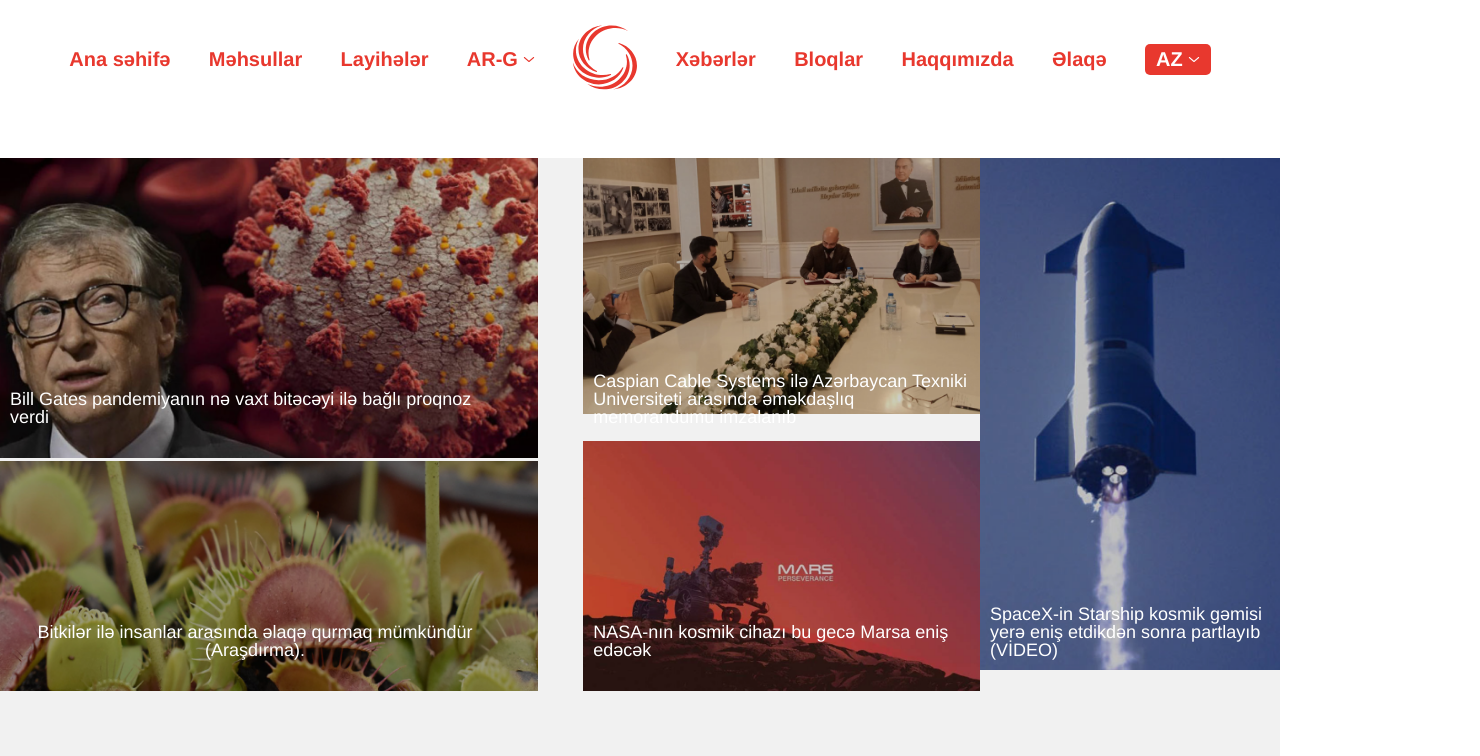
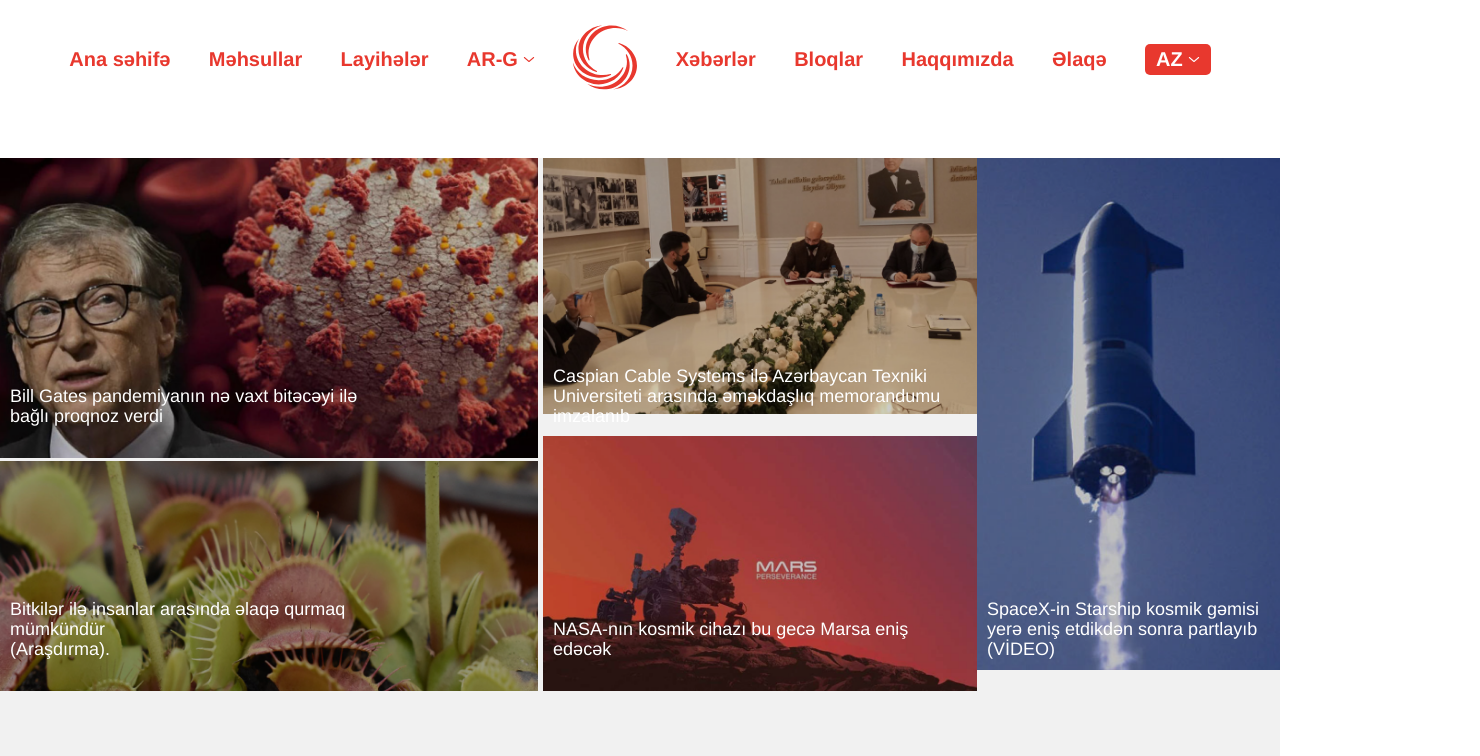
Before and after one commit to sem1103/caspianCable, a Next.js app: page /news in a window 1280 px wide. Shown: the top 756 px of the page, 1480 px wide, since content can reach past the window. Built offline with nearby package versions, Linux system fonts and the light colour scheme.

Commit message:
news first sec

```diff
--- a/src/app/news/News.jsx
+++ b/src/app/news/News.jsx
@@ -11,21 +11,20 @@
         </div>
         <div className={s.news_header}>
         <img className={s.cover} src="assets/img/cover.png" alt="" />
-        <h6 className={s.sec_text}>Caspian Cable Systems ilə Azərbaycan Texniki <br/> Universiteti arasında əməkdaşlıq <br /> memorandumu imzalanıb</h6>
+        <h6 className={s.sec_text}>Caspian Cable Systems ilə Azərbaycan Texniki Universiteti arasında əməkdaşlıq memorandumu imzalanıb</h6>
         </div>
-
         <div className={s.news_header}>
         <img className={s.feat_4} src="assets/img/feat-4.png" alt="" />
-        <h6 className={s.third_text}>Bitkilər ilə insanlar arasında əlaqə qurmaq mümkündür     <br />             (Araşdırma).</h6>
+        <h6 className={s.third_text}>Bitkilər ilə insanlar arasında əlaqə qurmaq mümkündür     <br />    <span>(Araşdırma).</span> </h6>
         </div>
         <div className={s.news_header}>
         <img className={s.feat} src="assets/img/feat.png" alt="" />
-        <h6 className={s.fourth_text}>NASA-nın kosmik cihazı bu gecə Marsa eniş <br /> edəcək</h6>
+        <h6 className={s.fourth_text}>NASA-nın kosmik cihazı bu gecə Marsa eniş edəcək</h6>
         </div>
         </div>
         <div className={s.news_head}>
         <img className={s.image_9} src="assets/img/image 9.png" alt="" />
-        <h6 className={s.fifth_text}>SpaceX-in Starship kosmik gəmisi <br /> yerə eniş etdikdən sonra partlayıb <br /> (VİDEO)</h6>
+        <h6 className={s.fifth_text}>SpaceX-in Starship kosmik gəmisi  yerə eniş etdikdən sonra partlayıb <br /> <span>(VİDEO)</span></h6>
         </div>
       </div>
       <div className={s.news_cards}>
--- a/src/app/news/news.module.css
+++ b/src/app/news/news.module.css
@@ -2,17 +2,49 @@
   margin: clamp(5px, 3vw, 60px) auto 0;
   background-color: var(--mainBackground);
 
+    /* & .news_box{
+      .news_wrapper {
+        display: grid;
+        grid-template-columns: repeat(4, 1fr);
+        grid-template-rows: auto;
+        grid-template-areas:
+          "large large large large"
+          "small1 small2 mid mid"
+          "small3 small4 mid mid";
+        gap: 10px;
+       & .news_header:nth-child(1) {
+          grid-area: large;
+        }
 
+        & .news_header:nth-child(2) {
+          grid-area: small1;
+        }
+
+        .news_header:nth-child(3) {
+          grid-area: small2;
+        }
+
+        .news_header:nth-child(4) {
+          grid-area: small3;
+        }
+
+
+
+        .news_header:nth-child(5) {
+          grid-area: mid;
+        }
+      }
+
+
+    } */
     & .news_box {
       display: flex;
       justify-content: space-between;
-
       & .news_wrapper {
         display: flex;
         justify-content: space-between;
         flex-wrap: wrap;
-      max-width:1025px;
-
+        max-width:1042px;
         & .news_header {
 
           position: relative;
@@ -30,31 +62,28 @@
           }
 
           & .cover {
-          width: clamp(200px, 31vw, 471px);
+            width: clamp(200px, 33.9vw, 489px);
             height: clamp(200px, 20vw, 300px);
 
           }
 
           & .feat {
-          width: clamp(200px, 31vw, 471px);
-          height: clamp(220px, 28vw, 250px);
-          margin-top: -20px;
+            width: clamp(200px, 33.9vw, 489px);
+            height: clamp(220px, 28vw, 255px);
+            margin-top: -25px;
           }
 
           & .first_text, .sec_text, .third_text, .fourth_text{
             position: absolute;
-          width: clamp(200px, 45vw, 500px);
+            width: clamp(200px, 44vw, 400px);
             color: #FFFFFF;
             padding-left: 10px;
             bottom: clamp(10px,3vw,35px);
+            line-height: clamp(10px,2vw,20px);
             font-size: clamp(12px, 1.5vw, 18px);
           }
-       & .first_text{
-          margin-top: clamp(8px,3vw,28px);
-        }
-        & .third_text{
-          text-align: center;
-        }
+
+
         }
       }
 
@@ -62,7 +91,7 @@
         position: relative;
 
         & .image_9 {
-        width: clamp(200px, 30vw, 300px);
+          width: clamp(200px, 30vw, 303px);
           height: clamp(220px, 40vw, 533px);
           object-fit: fill;
 
@@ -70,11 +99,12 @@
 
         & .fifth_text {
           position: absolute;
-        width: clamp(200px, 45vw, 500px);
+          width: clamp(200px, 37vw, 300px);
           color: #FFFFFF;
           bottom: clamp(10px,3vw,35px);
           padding-left: 10px;
           font-size: clamp(12px, 1.5vw, 18px);
+          line-height: clamp(10px,2vw,20px);
         }
       }
 
@@ -125,17 +155,24 @@
         & h6 {
           font-size: clamp(12px, 2vw, 20px);
           font-weight: 600;
-          line-height: clamp(12px, 2vw, 20px);
+          line-height: clamp(11px, 2vw, 20px);
         }
 
         & p {
-          font-size: clamp(9px, 10px, 11px);
+          font-size: clamp(6px, 1vw, 11px);
           color: #625F68;
           font-weight: 400;
-          line-height: clamp(12px, 15px, 34px);
+          line-height: clamp(7px, 1vw, 34px);
 
         }
       }
     }
   }
 }
+
+@media( width<768px){
+  & .news_box{
+   flex-direction: column;
+    background-color: red;
+  }
+}
```
Lines whose indentation alone changed are shown as unchanged.
